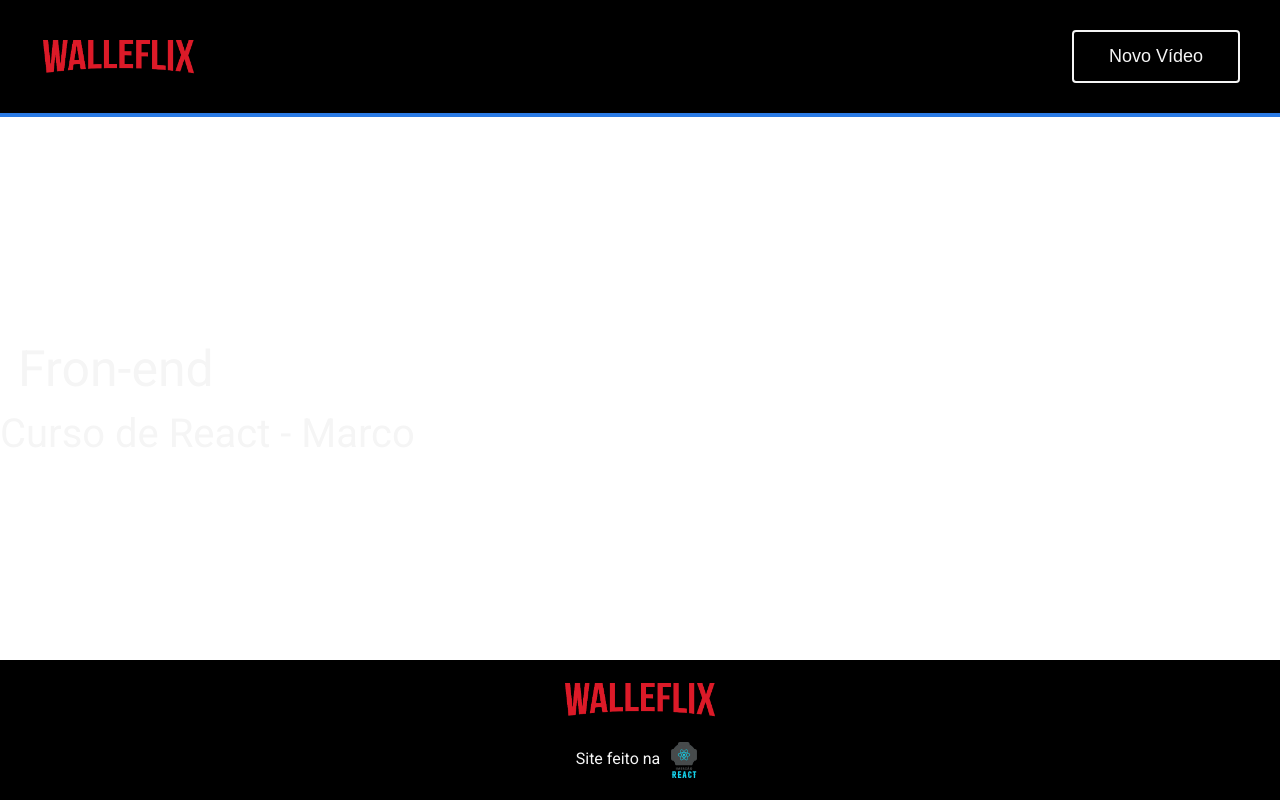
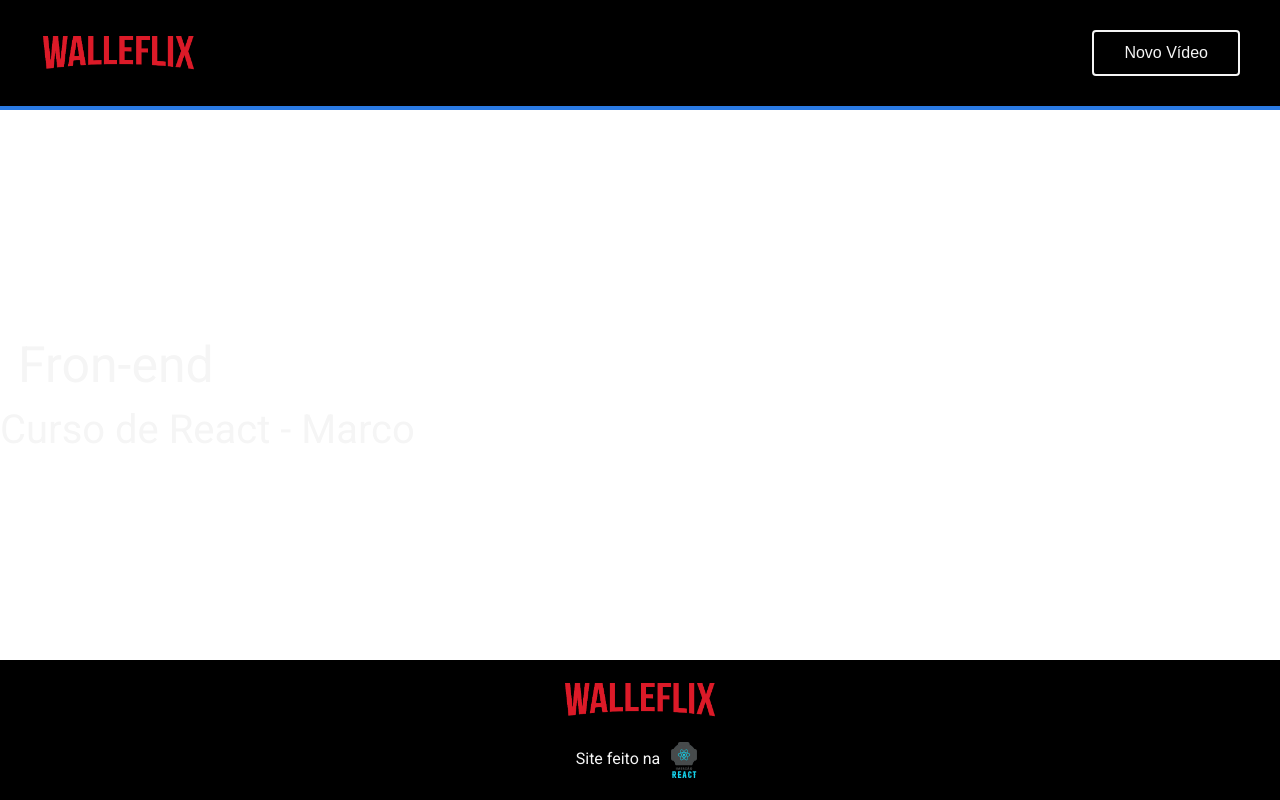
Before and after one commit to walacefex/Imersao-react, a React (Create React App) app: page / in a window 1280 px wide. Built offline with nearby package versions, Linux system fonts and the light colour scheme.

Commit message:
mudando os tamanhos do padding e font

```diff
--- a/src/components/Button/index.js
+++ b/src/components/Button/index.js
@@ -2,15 +2,15 @@ import styled from 'styled-components';
 
 
 const Button = styled.button `
-  padding: 14px 35px;
+  padding: 12rem 30rem;
   background-color:var(--color-black-dark);
   border: 2px solid var(--color-gray-light);
   border-radius:4px;
   color: var(--color-gray-light);
-  font-size: 18rem;
+  font-size: 16rem;
   cursor:pointer;
+`;
 
 
-`;
 
 export default Button;
```
